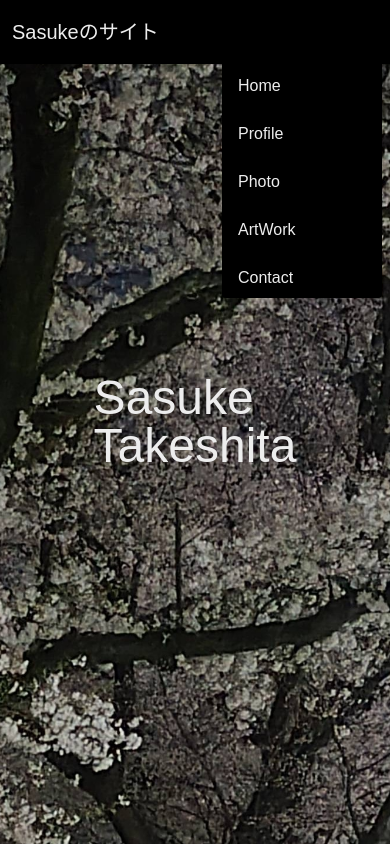
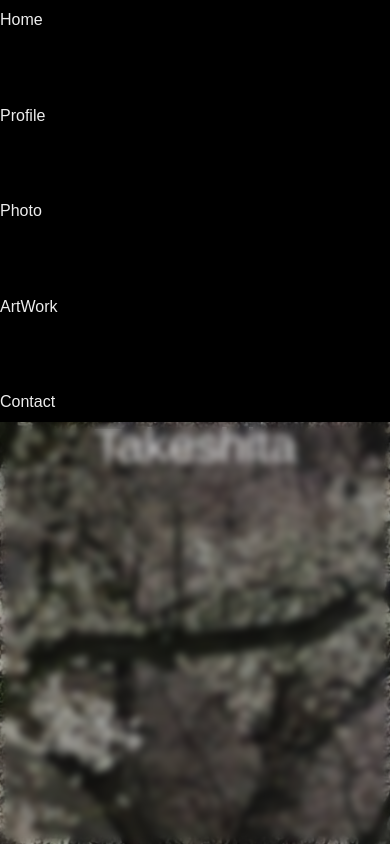
Before and after one commit to genchan-omega/sasukenosite, a Next.js app: page / in a window 390 px wide. Both pictures are taken after a click on the button "Toggle menu". Built offline with nearby package versions, Linux system fonts and the light colour scheme; a web font is replaced by a local one.

Commit message:
add hamburger

```diff
--- a/src/components/FixedPart/Hamburger.tsx
+++ b/src/components/FixedPart/Hamburger.tsx
@@ -15,7 +15,7 @@ export default function Hamburger() {
       {/* ハンバーガーボタン */}
       <div className="mr-5 md:hidden">
         <button
-          className="flex flex-col justify-between w-6 h-5"
+          className="flex flex-col justify-between w-6 h-5 z-50"
           onClick={() => setIsOpen(!isOpen)}
           aria-label="Toggle menu"
         >
@@ -41,19 +41,24 @@ export default function Hamburger() {
       </nav>
 
       {/* モバイルメニュー */}
-      <div
-        className={`absolute right-2 top-full mt-2 w-40 bg-black rounded transition-all duration-300 overflow-hidden ${
-          isOpen ? "opacity-100 max-h-[500px] translate-y-0" : "opacity-0 max-h-0 -translate-y-4"
+      <nav
+        className={`fixed top-0 left-0 min-w-screen bg-black transition duration-300 flex flex-col justify-between min-h-[50vh] z-30 ${
+          isOpen ? "translate-y-0" : "-translate-y-full"
         }`}
       >
-        <nav className="flex flex-col space-y-2 mt-4 px-4">
         <Link href="/" className="py-2 hover:bg-gray-700 rounded">Home</Link>
         <Link href="/Profile" className="py-2 hover:bg-gray-700 rounded">Profile</Link>
         <Link href="/Photo" className="py-2 hover:bg-gray-700 rounded">Photo</Link>
         <Link href="/ArtWork" className="py-2 hover:bg-gray-700 rounded">ArtWork</Link>
         <Link href="/Contact" className="py-2 hover:bg-gray-700 rounded">Contact</Link>
       </nav>
-      </div>
+      {/* オーバーレイ */}
+      <div
+        className={`fixed top-0 left-0 w-full h-full backdrop-blur-xs ${
+          isOpen ? "z-10" : "hidden"
+        }`}
+        onClick={() => setIsOpen(!isOpen)}
+      ></div>
     </div>
   );
 }
```
Lines whose indentation alone changed are shown as unchanged.
